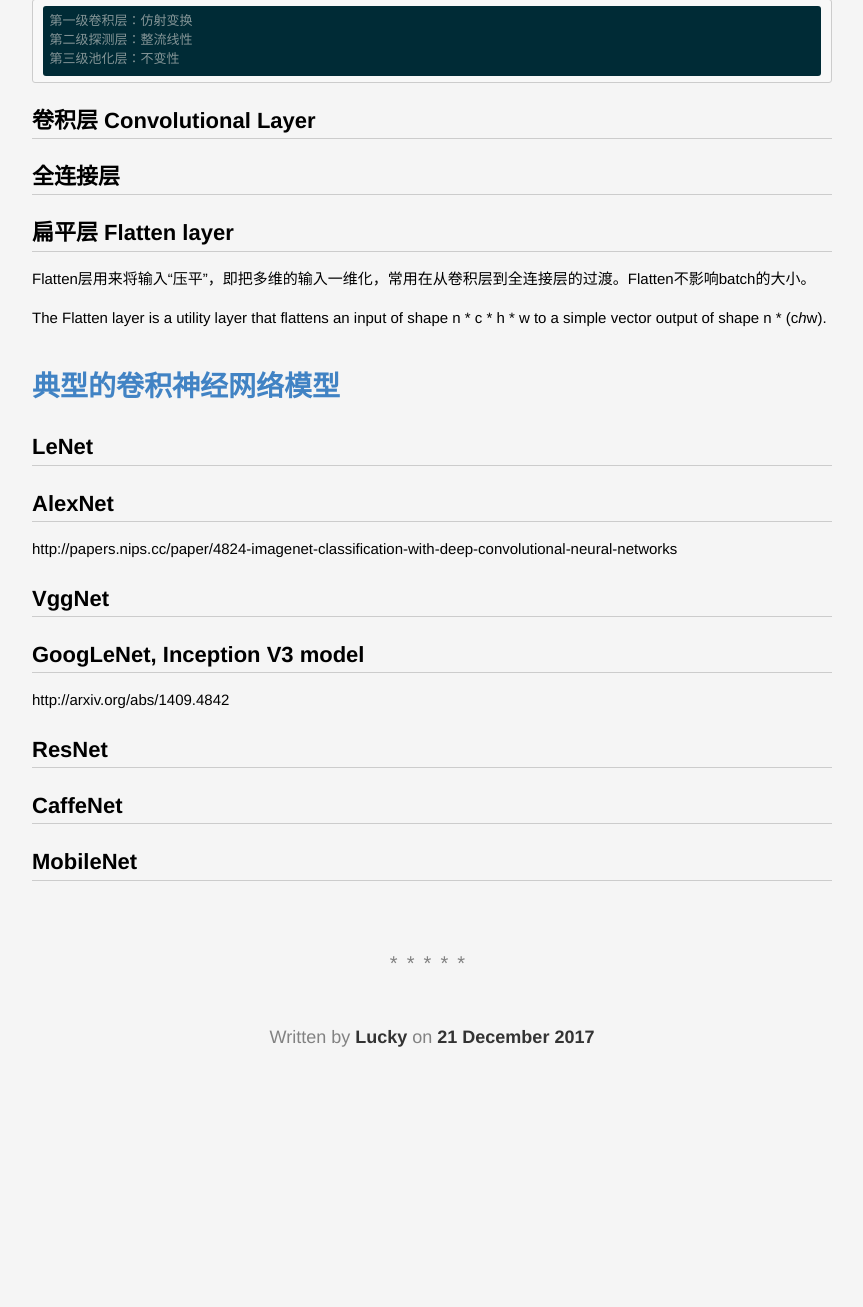
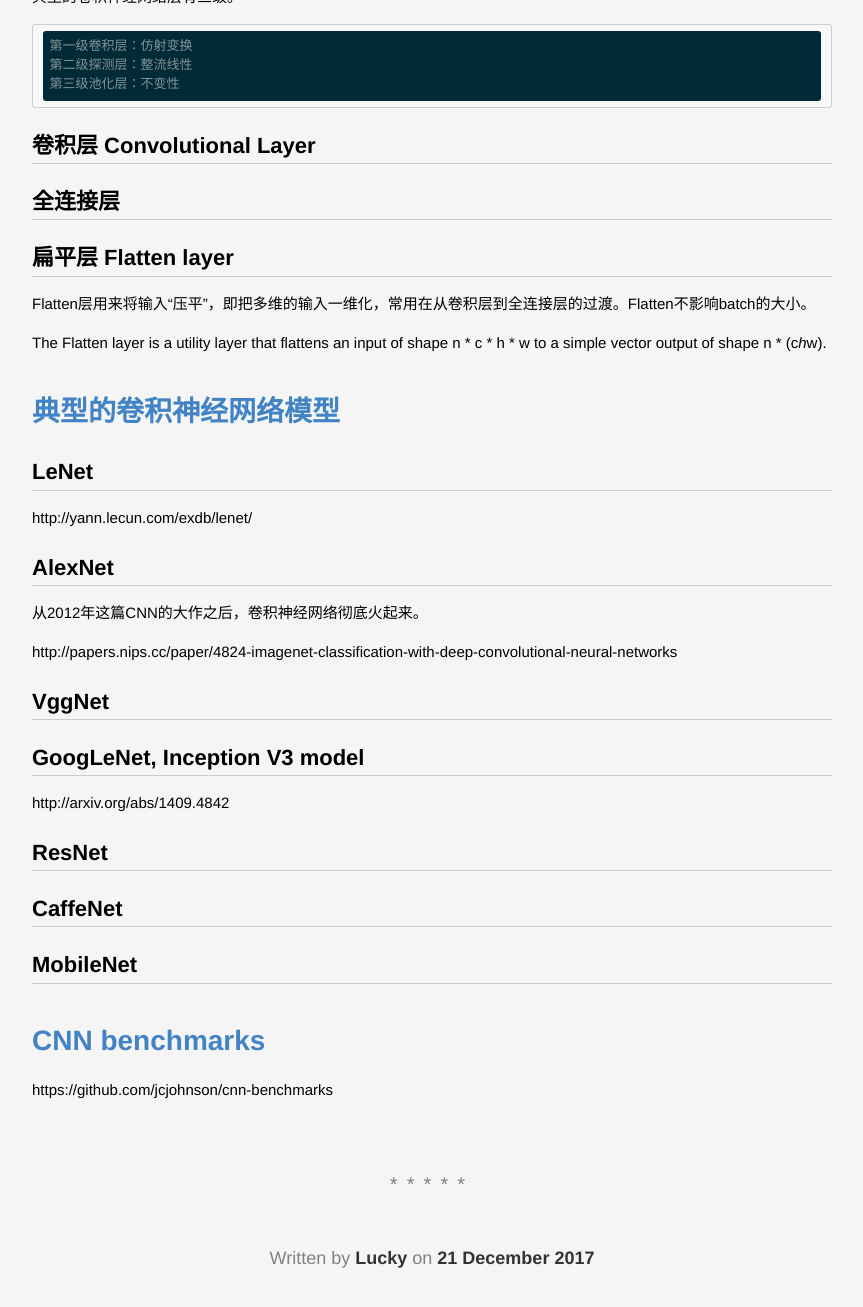
Before and after one commit to lucky521/blog, a Jekyll site: the page built from _posts/2017-12-21-cnn.markdown, in a window 1280 px wide and 1400 px high, scrolled down 1662 px. Shown: the top 1307 px of the window, without its empty margins (208-1071 px from the left). Built offline with Jekyll 4.4.1, drawn with Linux system fonts in a browser that asks for light colours; before the commit the page ends 2841 px from its top, so only the background shows below that.

Commit message:
update blog

```diff
--- a/_posts/2017-12-21-cnn.markdown
+++ b/_posts/2017-12-21-cnn.markdown
@@ -62,7 +62,11 @@
 
 ## LeNet
 
+http://yann.lecun.com/exdb/lenet/
+
 ## AlexNet
+
+从2012年这篇CNN的大作之后，卷积神经网络彻底火起来。
 
 http://papers.nips.cc/paper/4824-imagenet-classification-with-deep-convolutional-neural-networks
 
@@ -78,3 +82,8 @@
 ## CaffeNet
 
 ## MobileNet
+
+
+# CNN benchmarks
+
+https://github.com/jcjohnson/cnn-benchmarks
```
Also changed, not shown: _posts/2017-10-14-deep-learning.markdown (+7 -0 lines).
